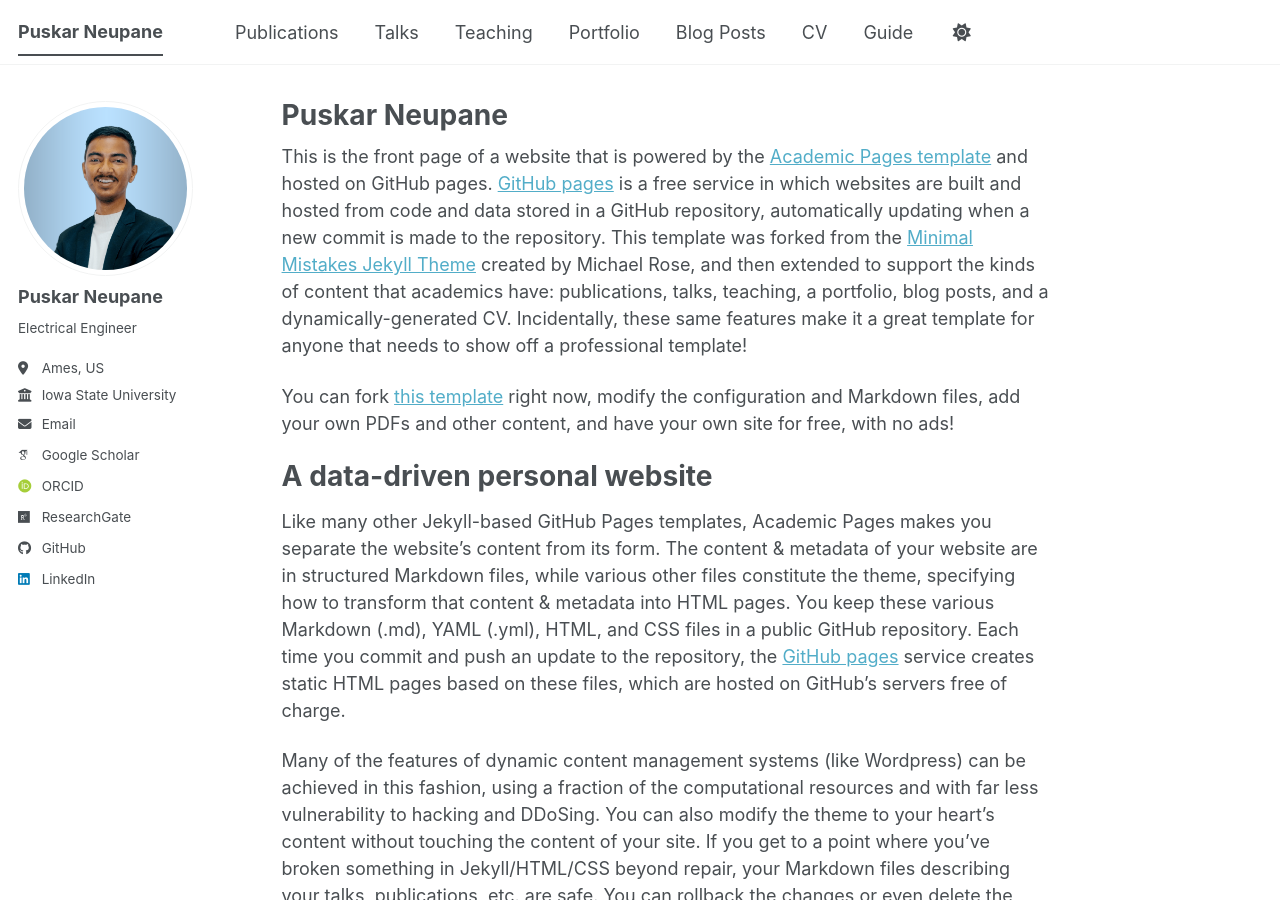
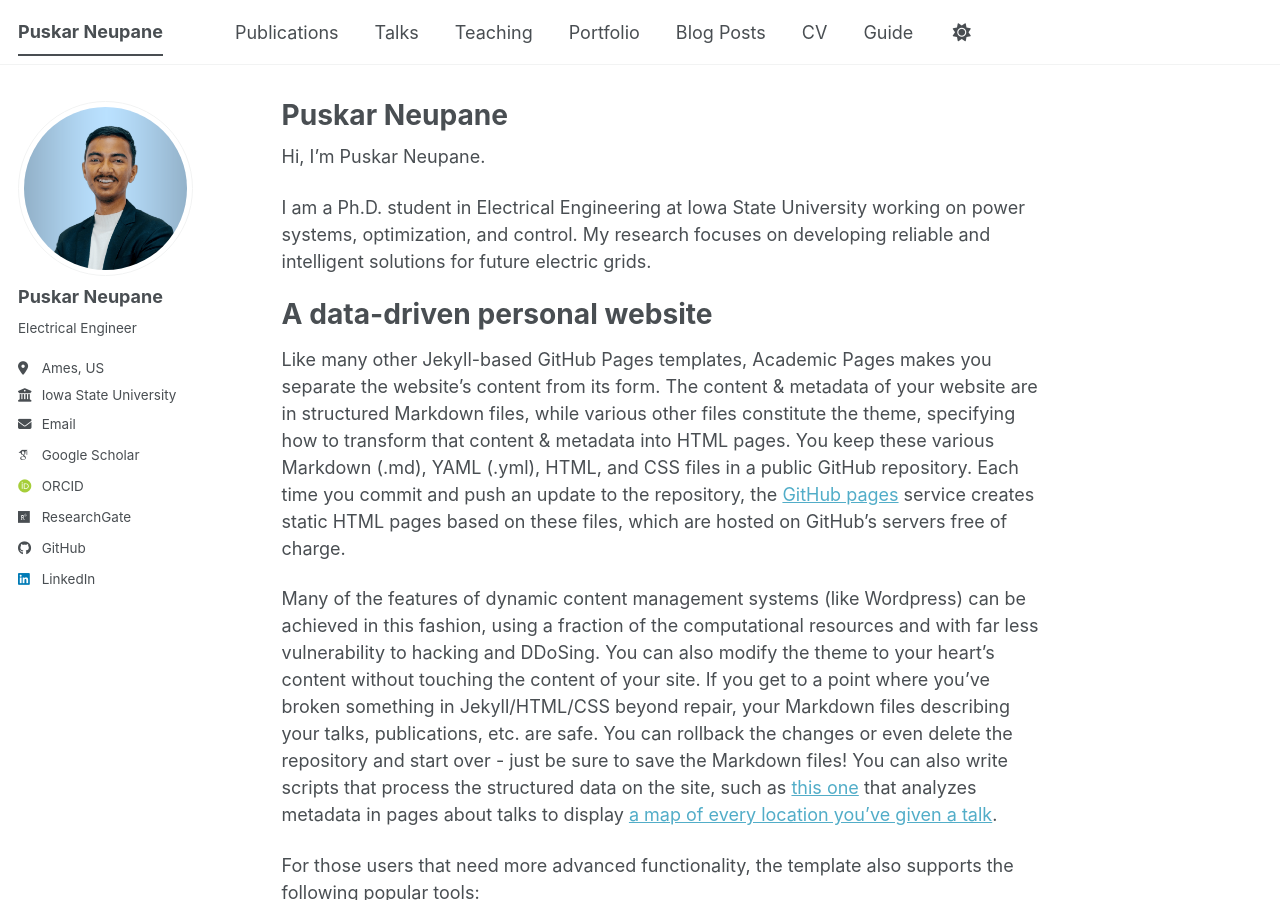
Before and after one commit to Puskar-Neupane/website, a Jekyll site: the page built from _pages/about.md, in a window 1280 px wide and 900 px high. Built offline with Jekyll 4.4.1, drawn with Linux system fonts in a browser that asks for light colours; some web fonts are replaced; a script bundle is joined from its source files by our own code; library files that are not in the unit come from our copies.

Commit message:
Update about.md

```diff
--- a/_pages/about.md
+++ b/_pages/about.md
@@ -7,9 +7,9 @@
   - /about.html
 ---
 
-This is the front page of a website that is powered by the [Academic Pages template](https://github.com/academicpages/academicpages.github.io) and hosted on GitHub pages. [GitHub pages](https://pages.github.com) is a free service in which websites are built and hosted from code and data stored in a GitHub repository, automatically updating when a new commit is made to the repository. This template was forked from the [Minimal Mistakes Jekyll Theme](https://mmistakes.github.io/minimal-mistakes/) created by Michael Rose, and then extended to support the kinds of content that academics have: publications, talks, teaching, a portfolio, blog posts, and a dynamically-generated CV. Incidentally, these same features make it a great template for anyone that needs to show off a professional template!
+Hi, I'm Puskar Neupane.
 
- You can fork [this template](https://github.com/academicpages/academicpages.github.io) right now, modify the configuration and Markdown files, add your own PDFs and other content, and have your own site for free, with no ads!
+I am a Ph.D. student in Electrical Engineering at Iowa State University working on power systems, optimization, and control. My research focuses on developing reliable and intelligent solutions for future electric grids.
 
 A data-driven personal website
 ======
```
